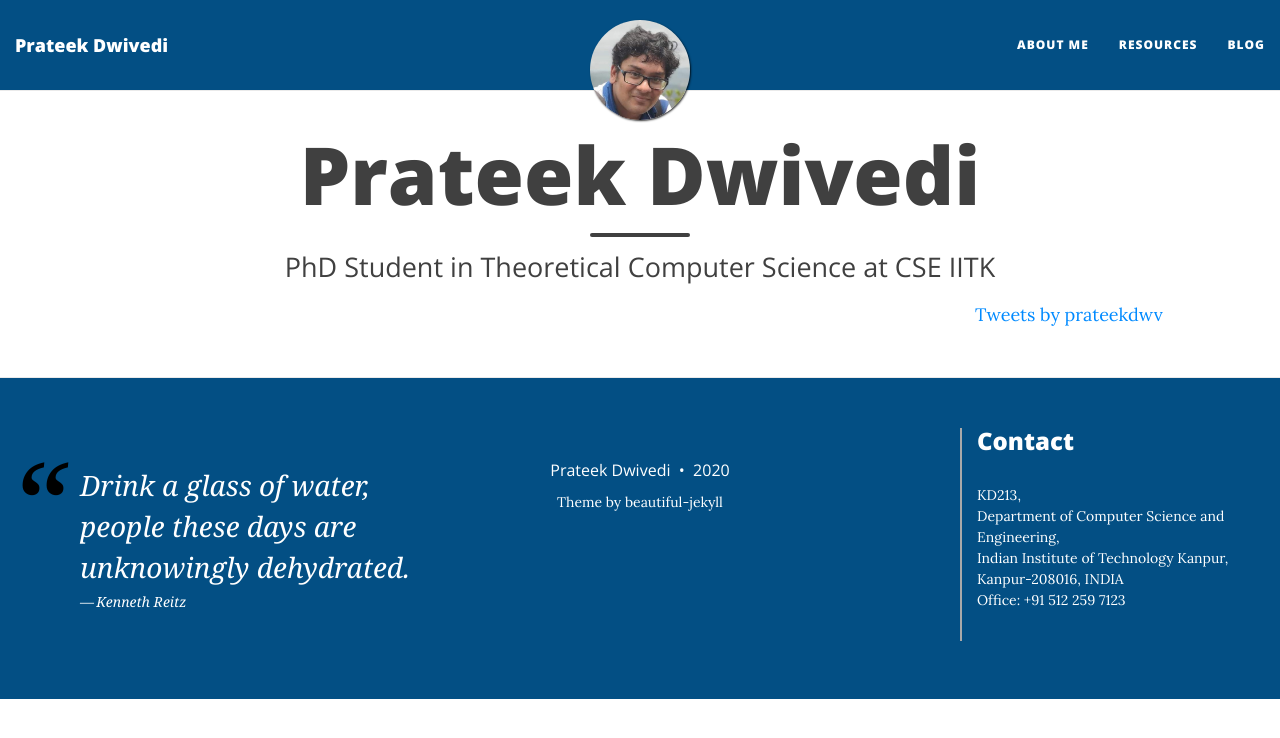
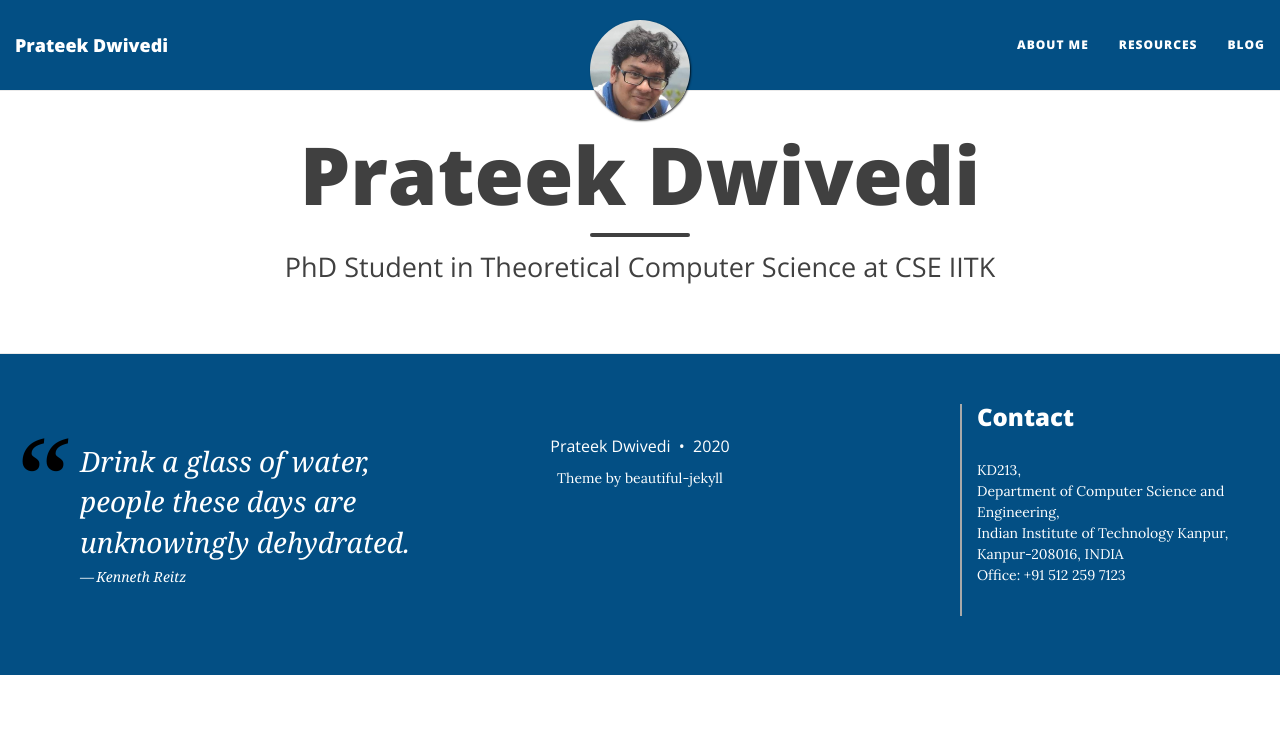
Before and after one commit to prateekdwv/prateekdwv.github.io, a Jekyll site: the page built from index.html, in a window 1280 px wide. Shown: the top 738 px of the page. Built offline with Jekyll 4.4.1, drawn with Linux system fonts in a browser that asks for light colours; nearby versions of some CDN libraries; the list of posts is cut into pages by our own code; comment, search, counter and statistics services are not loaded.

Commit message:
Removed Twitter Panel

```diff
--- a/_layouts/homePage.html
+++ b/_layouts/homePage.html
@@ -20,9 +20,9 @@ layout: base
     </div>
 
     <div class="col-md-3 col-sm-12">
-        <div id="panel-twitter">
+        <!-- <div id="panel-twitter">
                 <a class="twitter-timeline" data-height="400" href="https://twitter.com/prateekdwv?ref_src=twsrc%5Etfw">Tweets by prateekdwv</a> <script async src="https://platform.twitter.com/widgets.js" charset="utf-8"></script>
-        </div>
+        </div> -->
       </div>
 
   </div>
```
